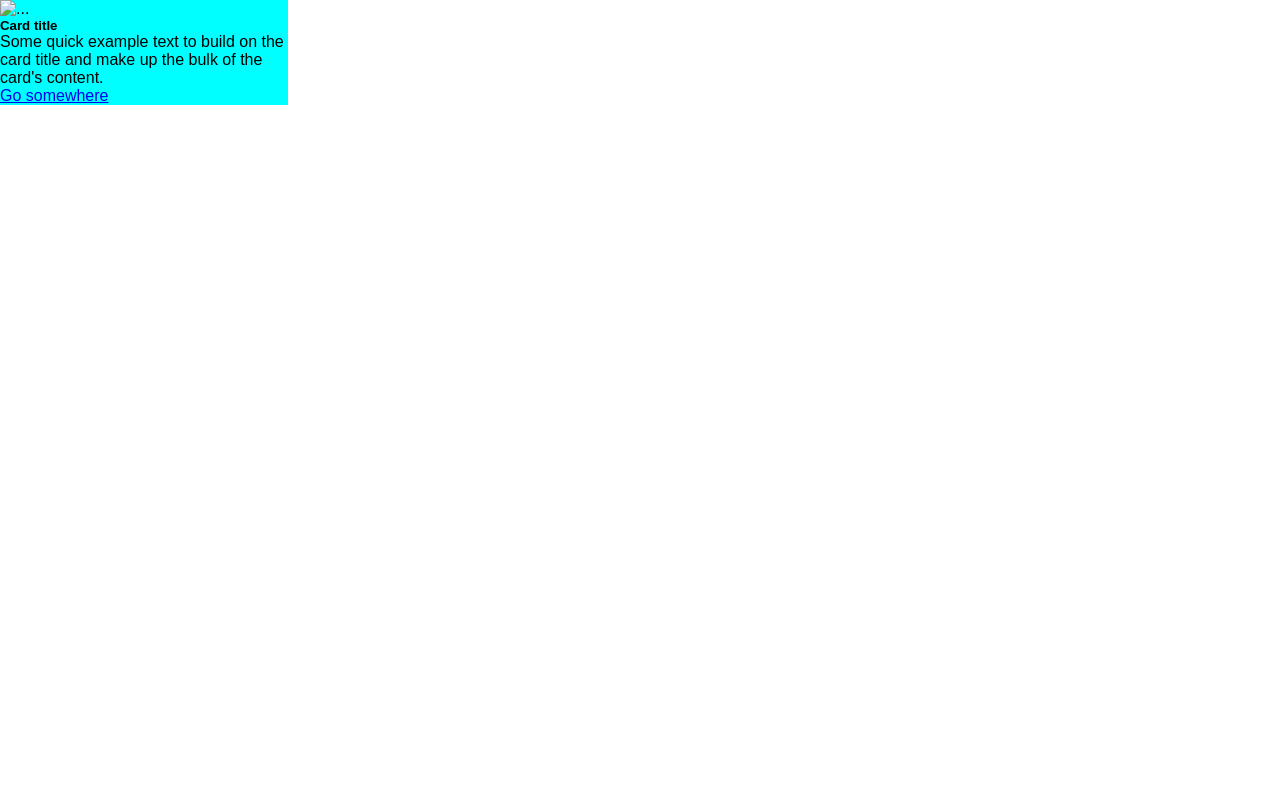
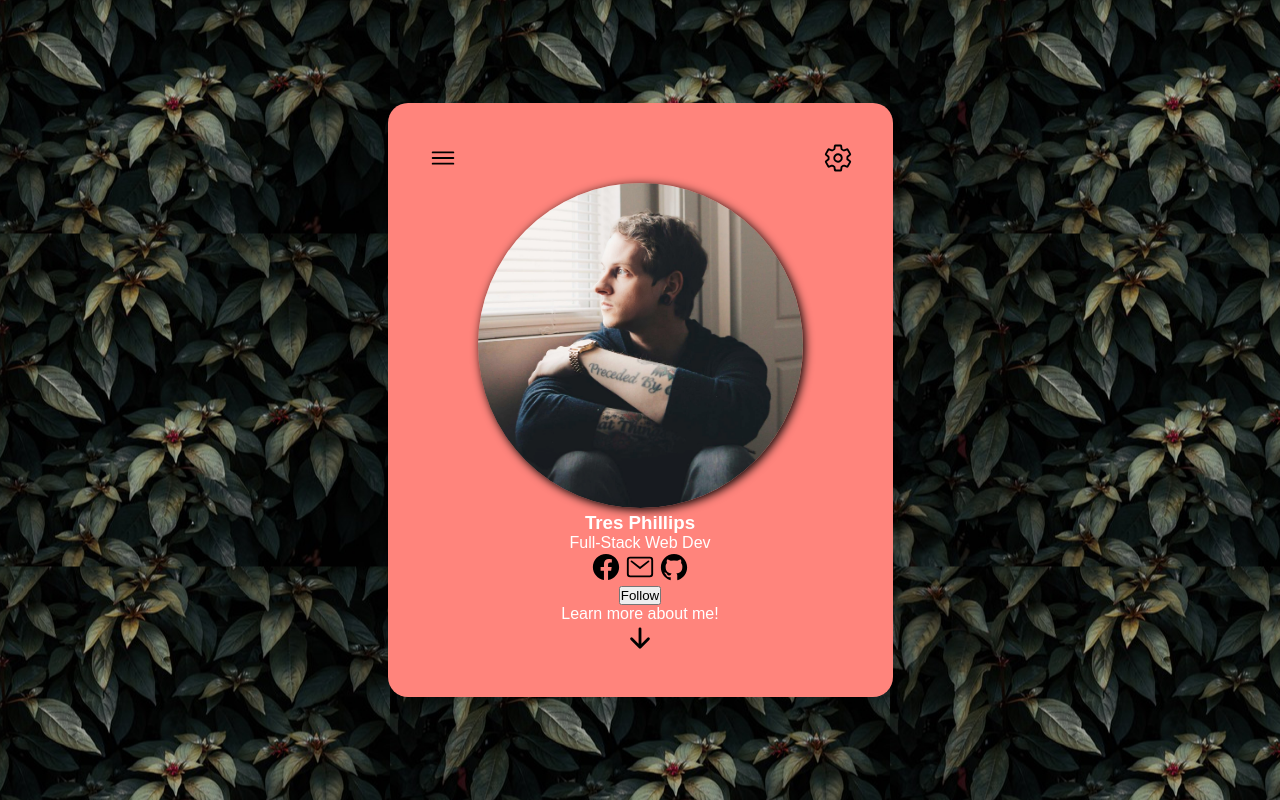
Before and after one commit to tresphill/contact-card, a plain HTML site: page index.html in a window 1280 px wide. Drawn offline with Linux system fonts and the light colour scheme.

Commit message:
better design

```diff
--- a/index.html
+++ b/index.html
@@ -7,13 +7,24 @@
     <title>Contact Card</title>
 </head>
 <body>
-    <div class="card" style="width: 18rem;">
-        <img src="..." class="card-img-top" alt="...">
-        <div class="card-body">
-          <h5 class="card-title">Card title</h5>
-          <p class="card-text">Some quick example text to build on the card title and make up the bulk of the card's content.</p>
-          <a href="#" class="btn btn-primary">Go somewhere</a>
+    <div class="container">
+      <div class="profile-box">
+        <img id="profile-pic" src="images/image0(1).jpeg" alt="profile-pic">
+        <img id="menu" src="images/menu-outline.svg" alt="menu-icon">
+        <img id="settings" src="images/settings-outline.svg" alt="settings-icon">
+        <h3>Tres Phillips</h3>
+        <p>Full-Stack Web Dev</p>
+        <div class="socials">
+          <img id="fb" src="images/logo-facebook(1).svg" alt="facebook">
+          <img id="email" src="images/mail-outline(1).svg" alt="email">
+          <img id="git" src="images/logo-github(1).svg" alt="github">
+        </div>
+        <button type="button">Follow</button>
+        <div class="profile-bottom">
+          <p>Learn more about me!</p>
+          <img id="arrow" src="images/arrow-down-outline.svg" alt="">
         </div>
       </div>
+    </div>
 </body>
 </html>
--- a/styles.css
+++ b/styles.css
@@ -2,8 +2,57 @@
     margin: 0%;
     padding: 0%;
     font-family: sans-serif;
+    box-sizing: border-box;
 }
 
-.card {
-background-color: aqua;
+.container {
+    width: 100%;
+    height: 100vh;
+    background-image: url(images/pexels-prithiviraj-9660579\(1\).jpg);
+    display: flex;
+    align-items: center;
+    background-position: center;
+    justify-content: center;
+    color: #fff;
 }
+ .profile-box{
+    background: #ff847c;
+    text-align: center;
+    padding: 40px 90px;
+    position: relative;
+    border-radius: 20px;
+ }
+
+#profile-pic{
+    width: 325px;
+    border-radius: 50%;
+    box-shadow: 2px 2px 10px black;
+    margin-top: 40px;
+}
+
+#menu{
+    width: 30px;
+    position: absolute;
+    left: 40px;
+    top: 40px;
+}
+
+#settings{
+    width: 30px;
+    position: absolute;
+    right: 40px;
+    top: 40px;
+}
+
+#fb {
+    width: 30px;
+}
+#git {
+    width: 30px;
+}
+#email {
+    width: 30px;
+}
+#arrow {
+    width: 30px;
+}
```
Also changed, not shown: images/arrow-down-outline.svg (added), images/image0(1).jpeg (added), images/logo-facebook(1).svg (added), images/logo-github(1).svg (added), images/mail-outline(1).svg (added), images/menu-outline.svg (added), images/pexels-prithiviraj-9660579(1).jpg (added), images/settings-outline.svg (added), 1 other file.
